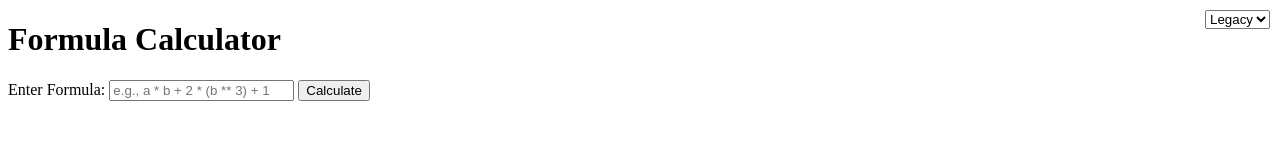
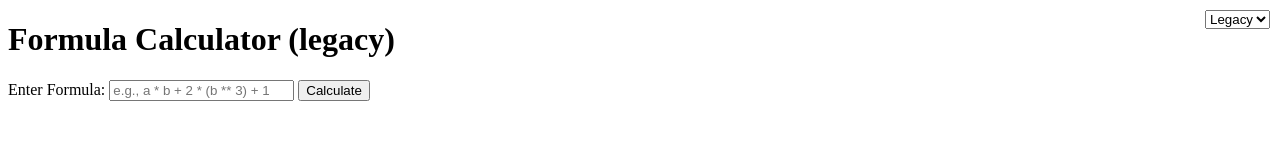
Before and after one commit to cayleytable/cayleytable.github.io, a plain HTML site: page legacy.html in a window 1280 px wide. Drawn offline with Linux system fonts and the light colour scheme.

Commit message:
Update legacy.html

```diff
--- a/legacy.html
+++ b/legacy.html
@@ -3,7 +3,7 @@
 <head>
     <meta charset="UTF-8">
     <meta name="viewport" content="width=device-width, initial-scale=1.0">
-    <title>Formula Calculator</title>
+    <title>Formula Calculator (legacy)</title>
     <style>
         table {
             border-collapse: collapse;
@@ -23,7 +23,7 @@
 </head>
 <body>
 
-<h1>Formula Calculator</h1>
+<h1>Formula Calculator (legacy)</h1>
 
 <label for="formula">Enter Formula:</label>
 <input type="text" id="formula" placeholder="e.g., a * b + 2 * (b ** 3) + 1">
```
